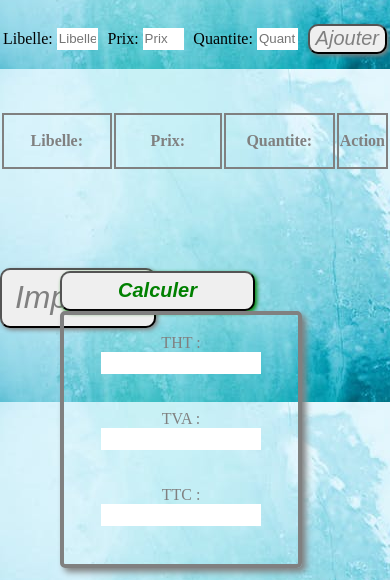
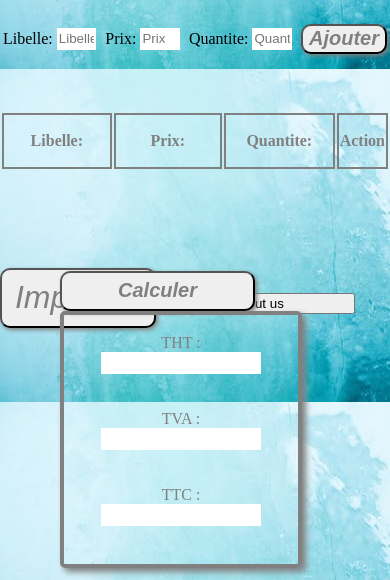
Before and after one commit to OussamaHajji/facturationou, a plain HTML site: page index.html in a window 390 px wide. Shown: the part 264-844 px from the top of the page. Drawn offline with Linux system fonts and the light colour scheme.

Commit message:
sihem ettih

```diff
--- a/index.html
+++ b/index.html
@@ -12,7 +12,7 @@
 </head>
 <body>
 	<div id="logo" class="ne_pas_imprimer"><img src="image/logo.JPG" alt=""></div>
-	<h1>La facture :</h1>
+	<h1>La facture : </h1>
 
 	<form action="">
 		<table align="center" id="T">
@@ -40,7 +40,7 @@
 			<table align="center" id="T">
 				 <tr>
 						<th>
-							<label for="" > Libelle: </label>
+							<label for="" color="gray" > Libelle: </label>
 						</th>
 							<th>
 								<label for=""> Prix: </label>
@@ -64,5 +64,6 @@
 
 	</form>
 <button class="ne_pas_imprimer" onclick="imprimer()" id="btn2">Imprimer</button>
+<button class="ne_pas_imprimer" onclick="about_us" id="btn3">About us</button>
 </body>
 </html>
--- a/style.css
+++ b/style.css
@@ -49,15 +49,16 @@ body{
 #btn{
 	position: relative;
 	left: 800px;
-	top: 370px;
-	width: 26%;
+
+	top: 345px;
+	width: 23%;
 	height: 40px;
 	border-radius: 10px;
 	box-shadow: 2px 2px 4px;
 	font-style: italic;
     font-size: 20px;
     font-weight: bold;
-    color: green;
+    color: gray;
 }
 
 #btn1{
@@ -65,9 +66,11 @@ body{
 	height: 30px;
 	border-radius: 10px;
 	box-shadow: 2px 2px 4px;
+	font-style: italic;
+	font-size: 20px;
+	font-weight: bold;
 	color: gray;
-	font-size: 20px;
-	font-style: italic;
+
 }
 
 #btn2{
@@ -106,6 +109,11 @@ body{
 		left: 50px;
 		width: 40%;
 	}
+	#btn3{
+		top: 200px;
+		left: 50px;
+		width: 50%;
+	}
 }
 
 @media print{
```
